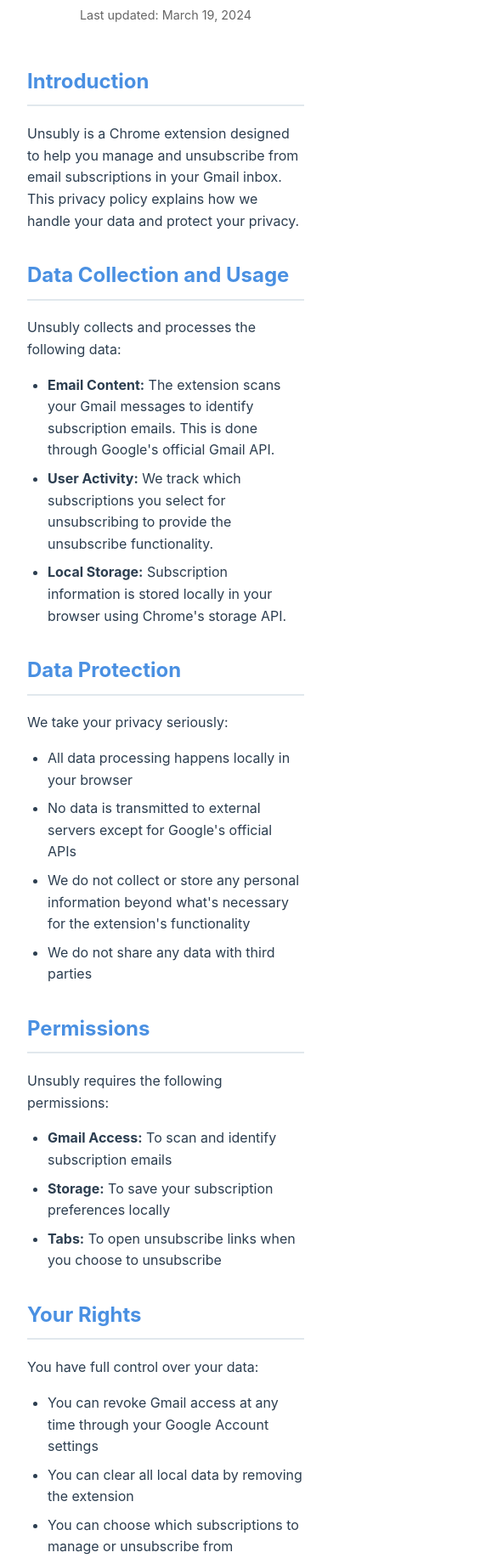
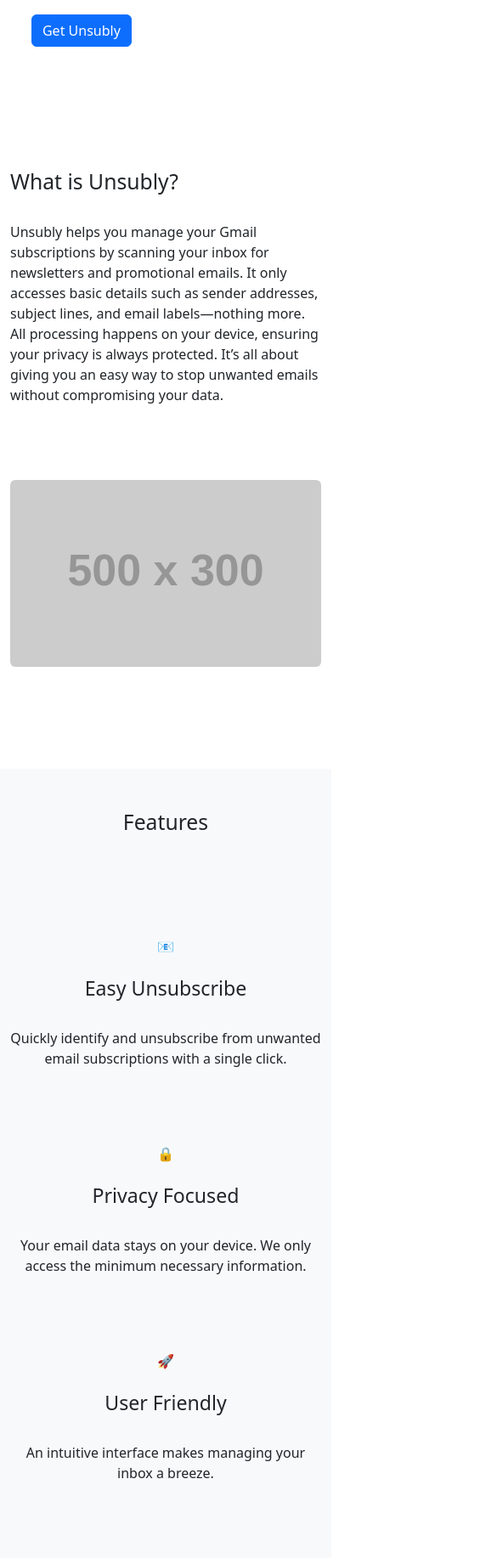
Before and after one commit to CicadaKatz/unsubly-privacy, a plain HTML site: page index.html in a window 390 px wide. Shown: the part 166-2000 px from the top of the page at 85% size, 585 px wide, since content can reach past the window. Drawn offline with nearby package versions, Linux system fonts and the light colour scheme; placeholder pictures from the web are drawn by us.

Commit message:
Rollback to old version of homepage

```diff
--- a/index.html
+++ b/index.html
@@ -1,129 +1,227 @@
 <!DOCTYPE html>
+
 <html lang="en">
+
 <head>
-    <meta charset="UTF-8">
-    <meta name="viewport" content="width=device-width, initial-scale=1.0">
-    <title>Unsubly Privacy Policy</title>
+
+  <meta charset="UTF-8" />
+
+  <meta name="viewport" content="width=device-width, initial-scale=1" />
+
+  <title>Unsubly – Clean Up Your Inbox</title>
+
+  <!-- Using Bootstrap from CDN for basic styling -->
+
+  <link href="https://cdn.jsdelivr.net/npm/bootstrap@5.3.0/dist/css/bootstrap.min.css" rel="stylesheet" />
+
   <style>
-        :root {
-            --primary-color: #4a90e2;
-            --text-color: #2c3e50;
-            --background-color: #ffffff;
-            --border-color: #e1e8ed;
-        }
 
     body {
-            font-family: -apple-system, BlinkMacSystemFont, 'Segoe UI', Roboto, Oxygen, Ubuntu, Cantarell, sans-serif;
+
+      background-color: #f8f9fa;
+
+      font-family: Arial, sans-serif;
+
       line-height: 1.6;
-            color: var(--text-color);
-            max-width: 800px;
-            margin: 0 auto;
-            padding: 2rem;
-            background-color: var(--background-color);
+
     }
 
     header {
+
+      background-color: #343a40;
+
+      color: #fff;
+
+      padding: 60px 0;
+
       text-align: center;
-            margin-bottom: 3rem;
+
     }
 
-        h1 {
-            color: var(--primary-color);
-            margin-bottom: 1rem;
-        }
+    header h1 {
 
-        .last-updated {
-            color: #666;
-            font-size: 0.9rem;
+      font-size: 3rem;
+
+      margin-bottom: 15px;
+
     }
 
     section {
-            margin-bottom: 2rem;
+
+      padding: 60px 15px;
+
     }
 
-        h2 {
-            color: var(--primary-color);
-            border-bottom: 2px solid var(--border-color);
-            padding-bottom: 0.5rem;
+    .feature-icon {
+
+      font-size: 3rem;
+
+      color: #0d6efd;
+
+      margin-bottom: 15px;
+
     }
 
-        ul {
-            padding-left: 1.5rem;
+    footer {
+
+      background-color: #343a40;
+
+      color: #fff;
+
+      padding: 20px 0;
+
+      text-align: center;
+
     }
 
-        li {
-            margin-bottom: 0.5rem;
+    a {
+
+      text-decoration: none;
+
     }
 
-        .contact {
-            background-color: #f8f9fa;
-            padding: 1.5rem;
-            border-radius: 8px;
-            margin-top: 2rem;
-        }
   </style>
+
 </head>
+
 <body>
+
+
+
+  <!-- Header Section -->
+
   <header>
-        <h1>Unsubly Privacy Policy</h1>
-        <p class="last-updated">Last updated: March 19, 2024</p>
+
+    <div class="container">
+
+      <h1>Unsubly</h1>
+
+      <p class="lead">Clean up your inbox effortlessly</p>
+
+      <a href="https://chrome.google.com/webstore/detail/unsubly/cajflcniadkjbdkpikijaniifdcfdfoc" class="btn btn-primary">Get Unsubly</a>
+
+    </div>
+
   </header>
 
+
+
+  <!-- About Section -->
+
   <section>
-        <h2>Introduction</h2>
-        <p>Unsubly is a Chrome extension designed to help you manage and unsubscribe from email subscriptions in your Gmail inbox. This privacy policy explains how we handle your data and protect your privacy.</p>
+
+    <div class="container">
+
+      <div class="row align-items-center">
+
+        <div class="col-md-6">
+
+          <h2>What is Unsubly?</h2>
+
+          <p>Unsubly helps you manage your Gmail subscriptions by scanning your inbox for newsletters and promotional emails. It only accesses basic details such as sender addresses, subject lines, and email labels—nothing more. All processing happens on your device, ensuring your privacy is always protected. It’s all about giving you an easy way to stop unwanted emails without compromising your data.</p>
+
+        </div>
+
+        <div class="col-md-6">
+
+          <!-- Placeholder image; replace with a screenshot or illustration -->
+
+          <img src="https://via.placeholder.com/500x300" alt="Unsubly screenshot" class="img-fluid rounded">
+
+        </div>
+
+      </div>
+
+    </div>
+
   </section>
 
-    <section>
-        <h2>Data Collection and Usage</h2>
-        <p>Unsubly collects and processes the following data:</p>
-        <ul>
-            <li><strong>Email Content:</strong> The extension scans your Gmail messages to identify subscription emails. This is done through Google's official Gmail API.</li>
-            <li><strong>User Activity:</strong> We track which subscriptions you select for unsubscribing to provide the unsubscribe functionality.</li>
-            <li><strong>Local Storage:</strong> Subscription information is stored locally in your browser using Chrome's storage API.</li>
-        </ul>
+
+
+  <!-- Features Section -->
+
+  <section class="bg-light">
+
+    <div class="container">
+
+      <h2 class="text-center mb-5">Features</h2>
+
+      <div class="row text-center">
+
+        <div class="col-md-4">
+
+          <div class="feature-icon">📧</div>
+
+          <h3>Easy Unsubscribe</h3>
+
+          <p>Quickly identify and unsubscribe from unwanted email subscriptions with a single click.</p>
+
+        </div>
+
+        <div class="col-md-4">
+
+          <div class="feature-icon">🔒</div>
+
+          <h3>Privacy Focused</h3>
+
+          <p>Your email data stays on your device. We only access the minimum necessary information.</p>
+
+        </div>
+
+        <div class="col-md-4">
+
+          <div class="feature-icon">🚀</div>
+
+          <h3>User Friendly</h3>
+
+          <p>An intuitive interface makes managing your inbox a breeze.</p>
+
+        </div>
+
+      </div>
+
+    </div>
+
   </section>
 
+
+
+  <!-- Get Started Section -->
+
   <section>
-        <h2>Data Protection</h2>
-        <p>We take your privacy seriously:</p>
-        <ul>
-            <li>All data processing happens locally in your browser</li>
-            <li>No data is transmitted to external servers except for Google's official APIs</li>
-            <li>We do not collect or store any personal information beyond what's necessary for the extension's functionality</li>
-            <li>We do not share any data with third parties</li>
-        </ul>
+
+    <div class="container text-center">
+
+      <h2>Get Started Today</h2>
+
+      <p>Install Unsubly from the Chrome Web Store and begin your journey to a clutter-free inbox.</p>
+
+      <a href="https://chrome.google.com/webstore/detail/unsubly/cajflcniadkjbdkpikijaniifdcfdfoc" class="btn btn-primary btn-lg">Download Now</a>
+
+    </div>
+
   </section>
 
-    <section>
-        <h2>Permissions</h2>
-        <p>Unsubly requires the following permissions:</p>
-        <ul>
-            <li><strong>Gmail Access:</strong> To scan and identify subscription emails</li>
-            <li><strong>Storage:</strong> To save your subscription preferences locally</li>
-            <li><strong>Tabs:</strong> To open unsubscribe links when you choose to unsubscribe</li>
-        </ul>
-    </section>
 
-    <section>
-        <h2>Your Rights</h2>
-        <p>You have full control over your data:</p>
-        <ul>
-            <li>You can revoke Gmail access at any time through your Google Account settings</li>
-            <li>You can clear all local data by removing the extension</li>
-            <li>You can choose which subscriptions to manage or unsubscribe from</li>
-        </ul>
-    </section>
 
-    <section>
-        <h2>Changes to This Policy</h2>
-        <p>We may update this privacy policy from time to time. We will notify you of any changes by posting the new privacy policy on this page and updating the "Last updated" date.</p>
-    </section>
+  <!-- Footer Section -->
 
-    <section class="contact">
-        <h2>Contact Us</h2>
-        <p>If you have any questions about this privacy policy or our data practices, please contact us at:</p>
-        <p>Email: somenamesomeguy@gmail.com</p>
-    </section>
+  <footer>
+
+    <div class="container">
+
+      <p>&copy; 2025 Unsubly. All rights reserved. | <a href="https://unsubly.github.io/unsubly-privacy/" class="text-white">Privacy Policy</a></p>
+
+    </div>
+
+  </footer>
+
+
+
+  <!-- Bootstrap Bundle with Popper -->
+
+  <script src="https://cdn.jsdelivr.net/npm/bootstrap@5.3.0/dist/js/bootstrap.bundle.min.js"></script>
+
 </body>
-</html>
+
+</html> how would you make this home page better for the extension https://chromewebstore.google.com/detail/unsubly/cajflcniadkjbdkpikijaniifdcfdfoc
```
Lines whose indentation alone changed are shown as unchanged.
